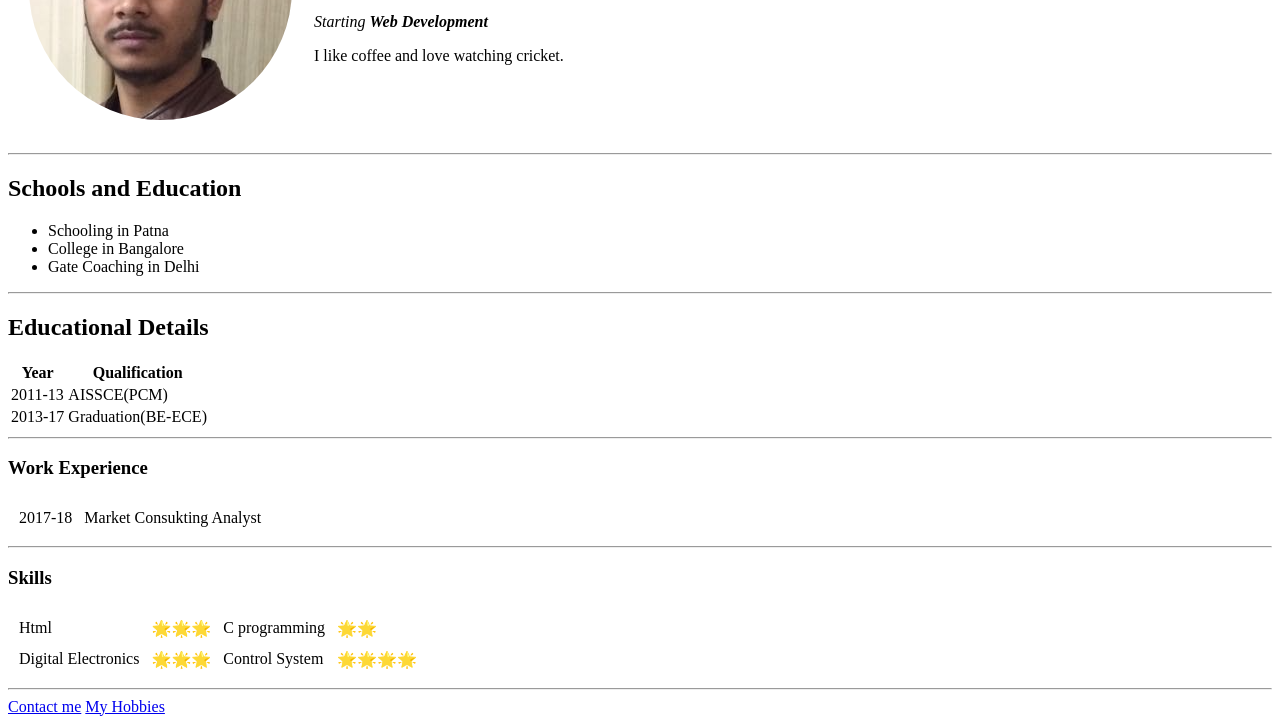
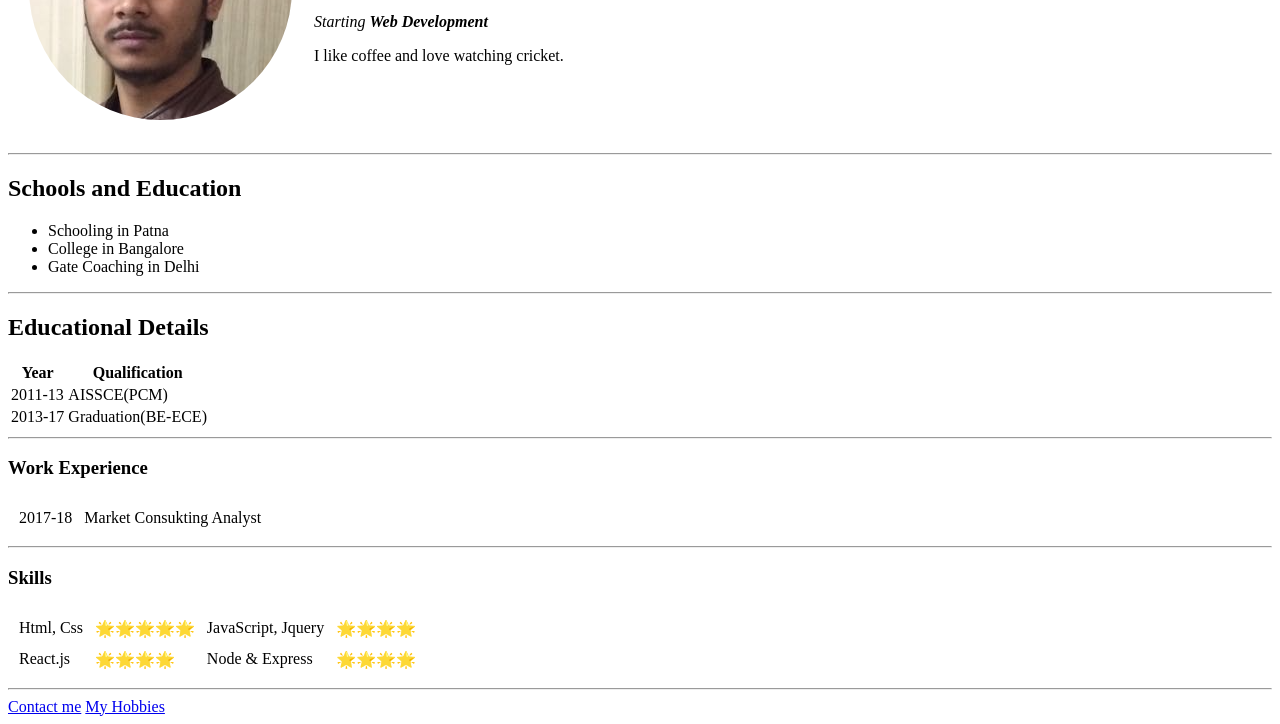
Before and after one commit to Abhi271195/CV, a plain HTML site: page index.html in a window 1280 px wide. Shown: the part 172-896 px from the top of the page. Drawn offline with Linux system fonts and the light colour scheme.

Commit message:
Update index.html

```diff
--- a/index.html
+++ b/index.html
@@ -60,15 +60,15 @@
   <h3>Skills</h3>
   <table cellspacing="10">
     <tr>
-      <td>Html</td>
-      <td>🌟🌟🌟</td>
-      <td>C programming</td>
-      <td>🌟🌟</td>
+      <td>Html, Css</td>
+      <td>🌟🌟🌟🌟🌟</td>
+      <td>JavaScript, Jquery</td>
+      <td>🌟🌟🌟🌟</td>
     </tr>
     <tr>
-<td>Digital Electronics</td>
-<td>🌟🌟🌟</td>
-<td>Control System</td>
+<td>React.js</td>
+<td>🌟🌟🌟🌟</td>
+<td>Node & Express</td>
 <td>🌟🌟🌟🌟</td>
     </tr>
   </table>
```
